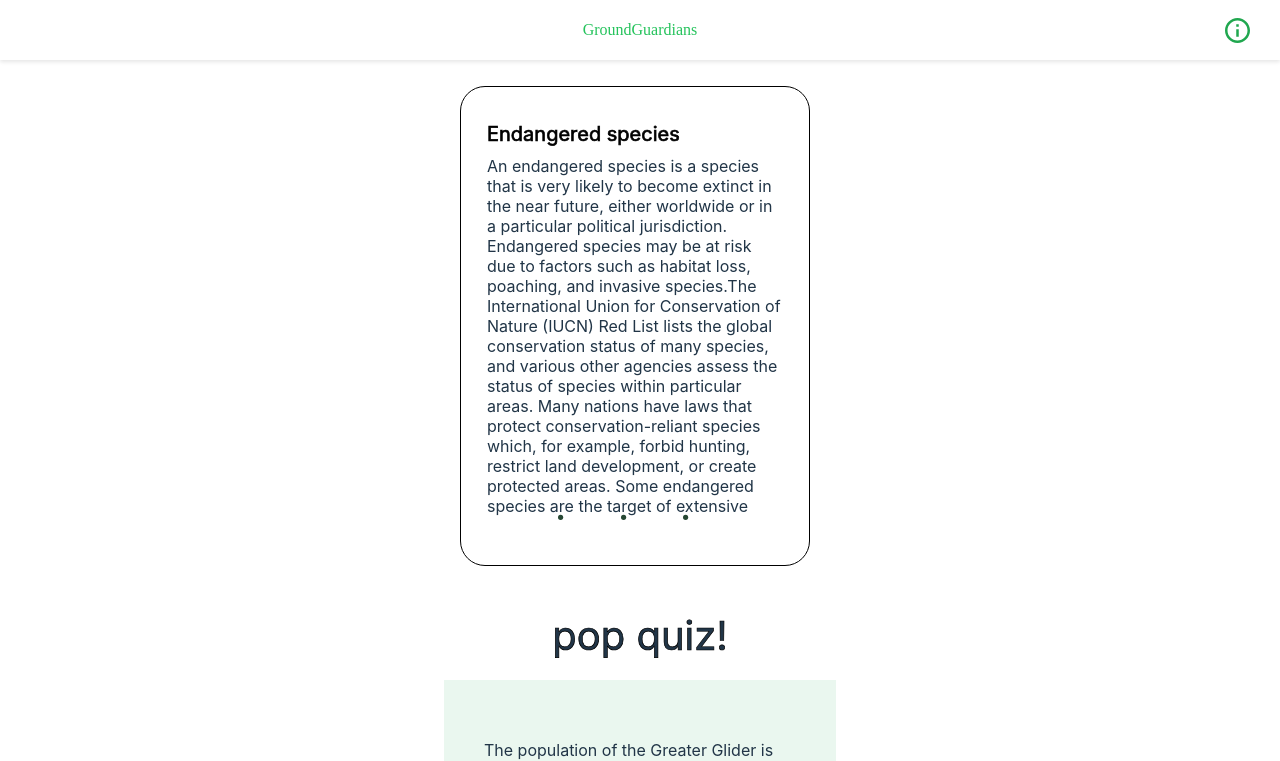
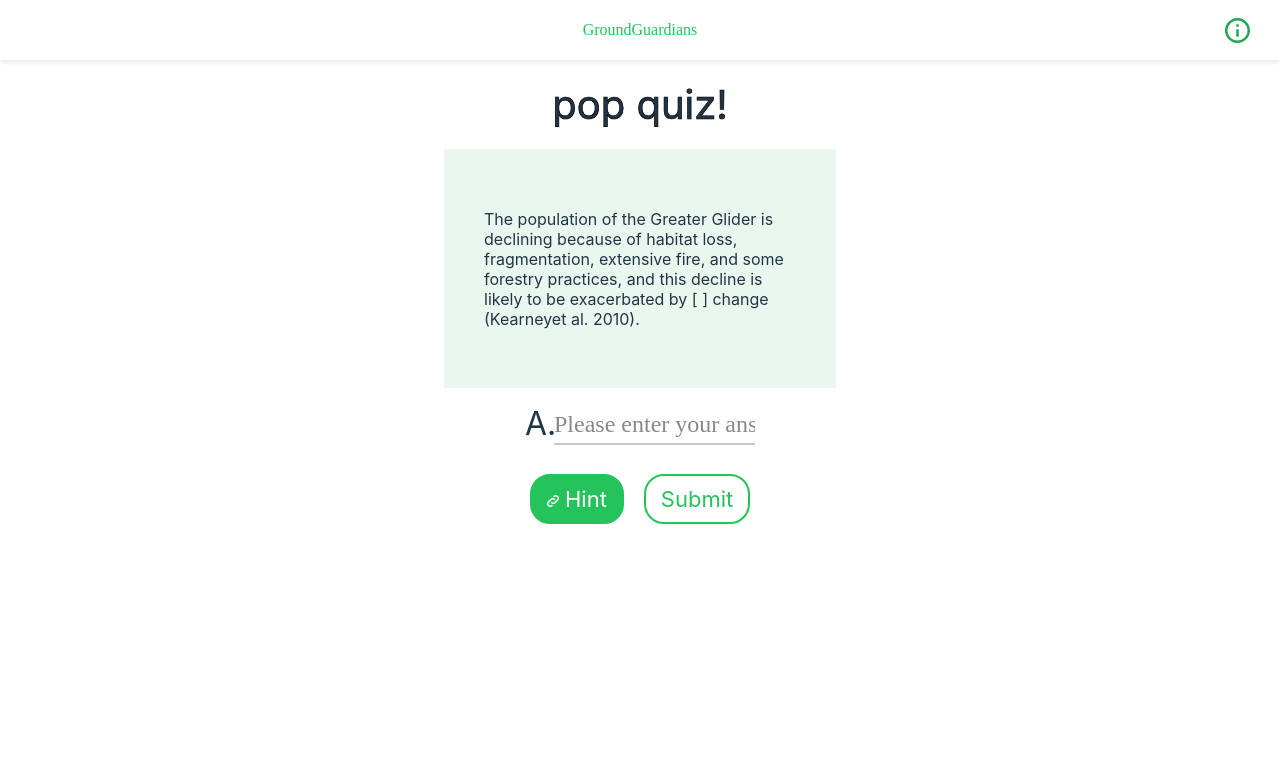
Before and after one commit to GroundGuardians/GG_FE, a React (Vite) app: page /quiz in a window 1280 px wide. Shown: the top 761 px of the page. Built offline with nearby package versions, Linux system fonts and the light colour scheme; a web font is replaced by a local one; what emotion-reset would draw is missing.

Commit message:
feat/#26 : 캐러셀 인포페이지로 이동

```diff
--- a/src/App.tsx
+++ b/src/App.tsx
@@ -1,23 +1,15 @@
 import Header from "./commons/Header";
 import styled from "@emotion/styled";
-import EmblaCarousel from "./Carousel";
-import { EmblaOptionsType } from "embla-carousel";
-import "./embla.css";
-
-const SLIDES = Array.from(Array(3).keys());
-const OPTIONS: EmblaOptionsType = {};
 
 import { Outlet } from "react-router-dom";
 import { Global } from "@emotion/react";
 import { reset } from "./reset";
+
 function App() {
   return (
     <Wrapper>
       <Global styles={reset} />
       <Header />
-      <section className="sandbox__carousel">
-        <EmblaCarousel slides={SLIDES} options={OPTIONS} />
-      </section>
       {/* <Layout
         questionText="Q1. I woke up and I have transformed
 into an animal."
--- a/src/pages/UnknownCard.tsx
+++ b/src/pages/UnknownCard.tsx
@@ -1,5 +1,3 @@
-import React from "react";
-
 const UnknownCard = () => {
   return <div>unknown</div>;
 };
```
Also changed, not shown: src/pages/Info.tsx (added, +18 -0 lines).
